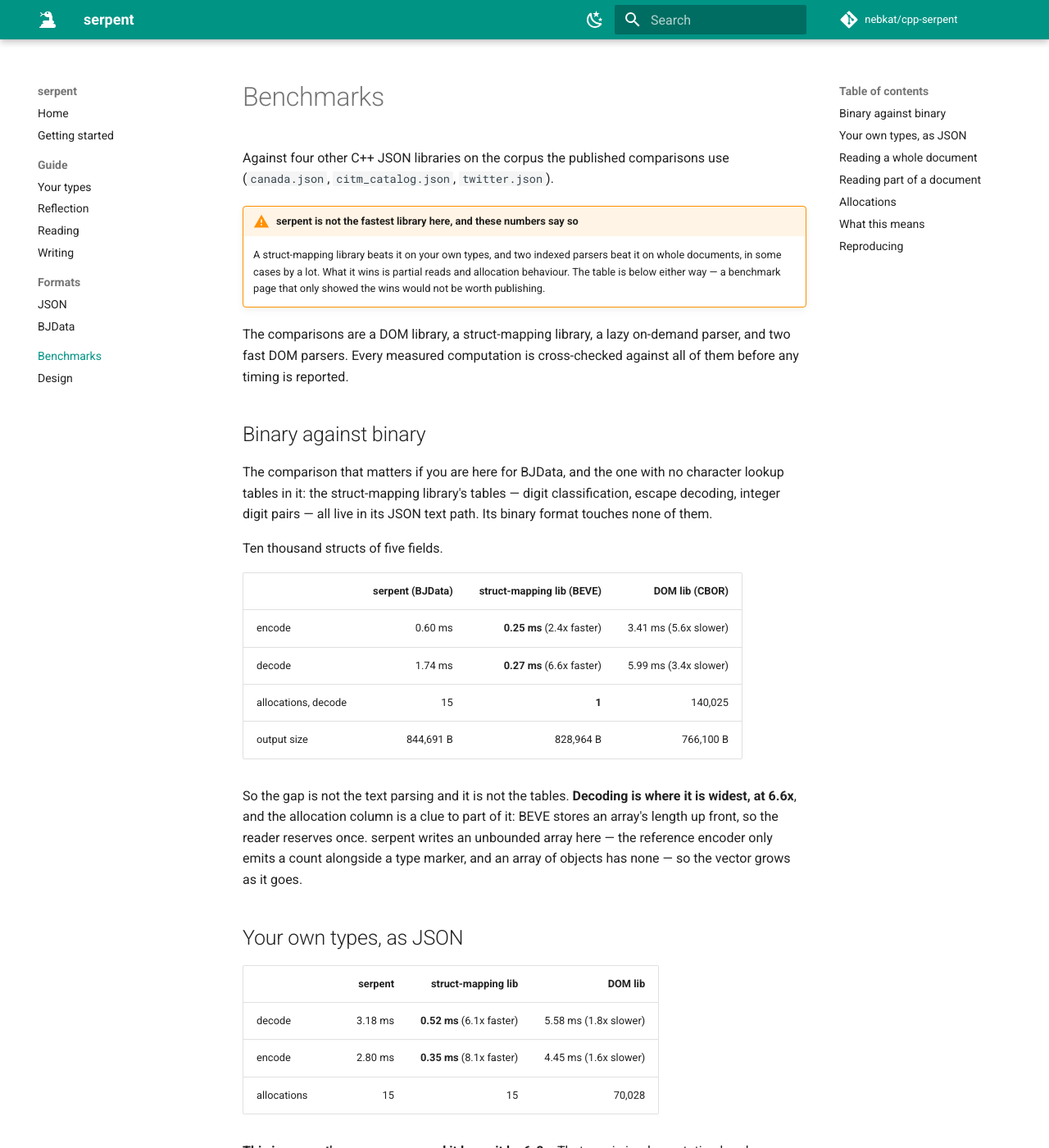
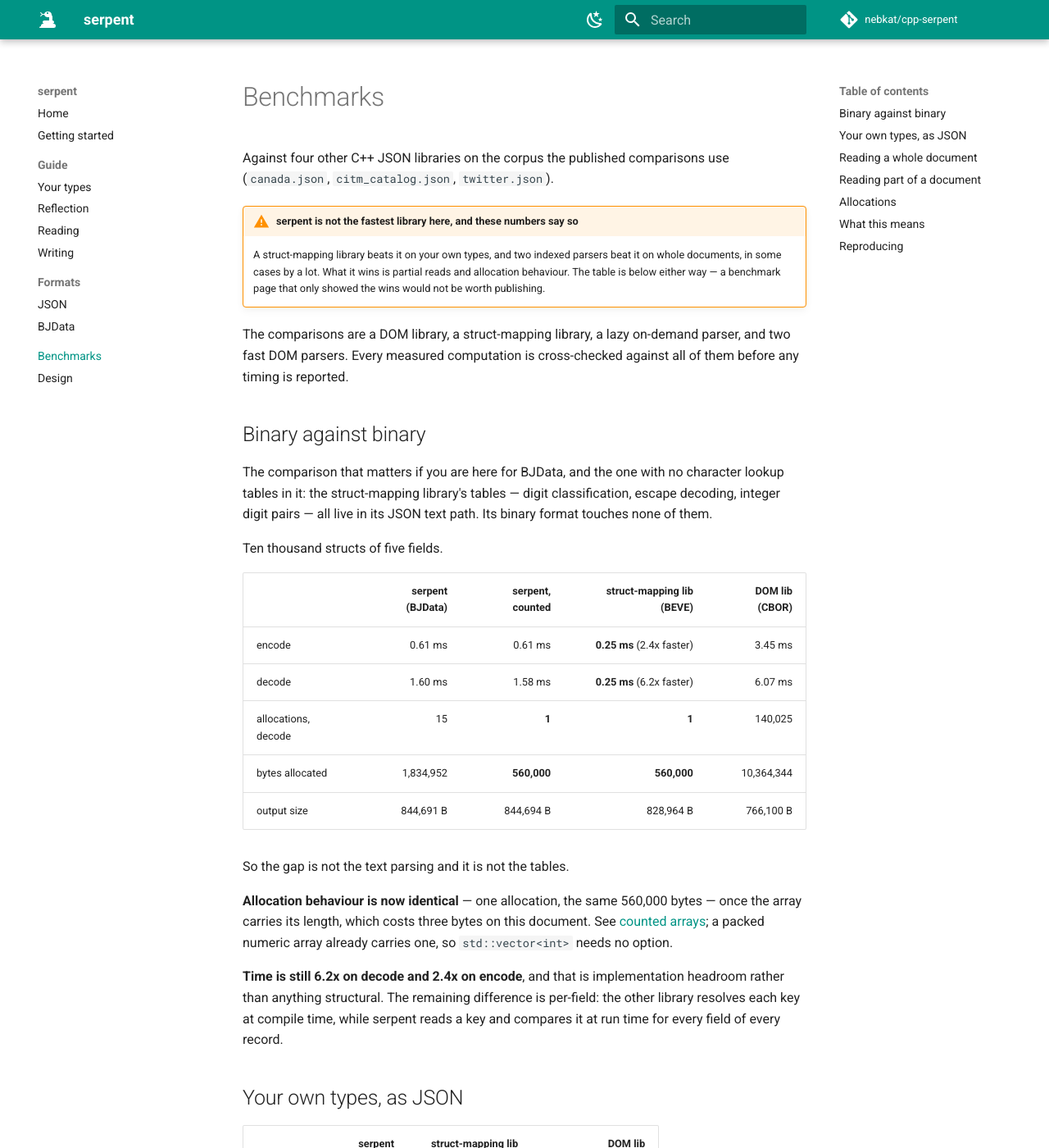
Before and after one commit to nebkat/cpp-serpent, an MkDocs documentation site: the page built from docs/benchmarks.md, in a window 1280 px wide and 1400 px high. Shown: the whole window at 82% size. Built offline with MkDocs 1.6.1 and Material for MkDocs 9.7.7, drawn with Linux system fonts in a browser that asks for light colours; comment, search, counter and statistics services are not loaded.

Commit message:
perf(bjdata): Parse each object entry once, and size containers from a count
Two things stood between us and the struct-mapping library on binary decoding.

member_iterator read the key and the value's marker in operator*, then read them
again in operator++ to find the next entry, so every field was parsed twice. It
parses once now, when it arrives at an entry, and advancing resumes from the value
it already found. Decoding ten thousand records goes from 1.74ms to 1.60ms.

Containers were grown rather than sized: fifteen allocations and 1.8MB of churn
for a vector the document could have described. read_into now reserves from
size_hint(), which answers only when the container states its length and never
walks to find out. A packed numeric array already stated it, so vector<int> is
sized on read with no change to anything written.

An array of objects does not, because the reference encoder only writes a count
beside a type marker. writer_options::counted_containers writes one anyway for a
sized range, off by default so the fixtures still hold the output byte for byte.
With it on, decoding is one allocation of exactly the bytes needed - the same one
allocation and the same 560,000 bytes the struct-mapping library uses - for three
more bytes on an 845KB document.

Time is still 6.2x behind on decode. That is per-field: they resolve each key at
compile time, we read and compare one at run time for every field of every record.

```diff
--- a/docs/benchmarks.md
+++ b/docs/benchmarks.md
@@ -22,18 +22,25 @@ integer digit pairs — all live in its JSON text path. Its binary format touche
 
 Ten thousand structs of five fields.
 
-| | serpent (BJData) | struct-mapping lib (BEVE) | DOM lib (CBOR) |
-|---|---:|---:|---:|
-| encode | 0.60 ms | **0.25 ms** (2.4x faster) | 3.41 ms (5.6x slower) |
-| decode | 1.74 ms | **0.27 ms** (6.6x faster) | 5.99 ms (3.4x slower) |
-| allocations, decode | 15 | **1** | 140,025 |
-| output size | 844,691 B | 828,964 B | 766,100 B |
+| | serpent (BJData) | serpent, counted | struct-mapping lib (BEVE) | DOM lib (CBOR) |
+|---|---:|---:|---:|---:|
+| encode | 0.61 ms | 0.61 ms | **0.25 ms** (2.4x faster) | 3.45 ms |
+| decode | 1.60 ms | 1.58 ms | **0.25 ms** (6.2x faster) | 6.07 ms |
+| allocations, decode | 15 | **1** | **1** | 140,025 |
+| bytes allocated | 1,834,952 | **560,000** | **560,000** | 10,364,344 |
+| output size | 844,691 B | 844,694 B | 828,964 B | 766,100 B |
 
-So the gap is not the text parsing and it is not the tables. **Decoding is where it is widest,
-at 6.6x**, and the allocation column is a clue to part of it: BEVE stores an array's length up
-front, so the reader reserves once. serpent writes an unbounded array here — the reference
-encoder only emits a count alongside a type marker, and an array of objects has none — so the
-vector grows as it goes.
+So the gap is not the text parsing and it is not the tables.
+
+**Allocation behaviour is now identical** — one allocation, the same 560,000 bytes — once the
+array carries its length, which costs three bytes on this document. See
+[counted arrays](bjdata.md#counted-arrays); a packed numeric array already carries one, so
+`std::vector<int>` needs no option.
+
+**Time is still 6.2x on decode and 2.4x on encode**, and that is implementation headroom rather
+than anything structural. The remaining difference is per-field: the other library resolves each
+key at compile time, while serpent reads a key and compares it at run time for every field of
+every record.
 
 ## Your own types, as JSON
 
```
Also changed, not shown: docs/bjdata.md (+19 -0 lines), 5 other files.
